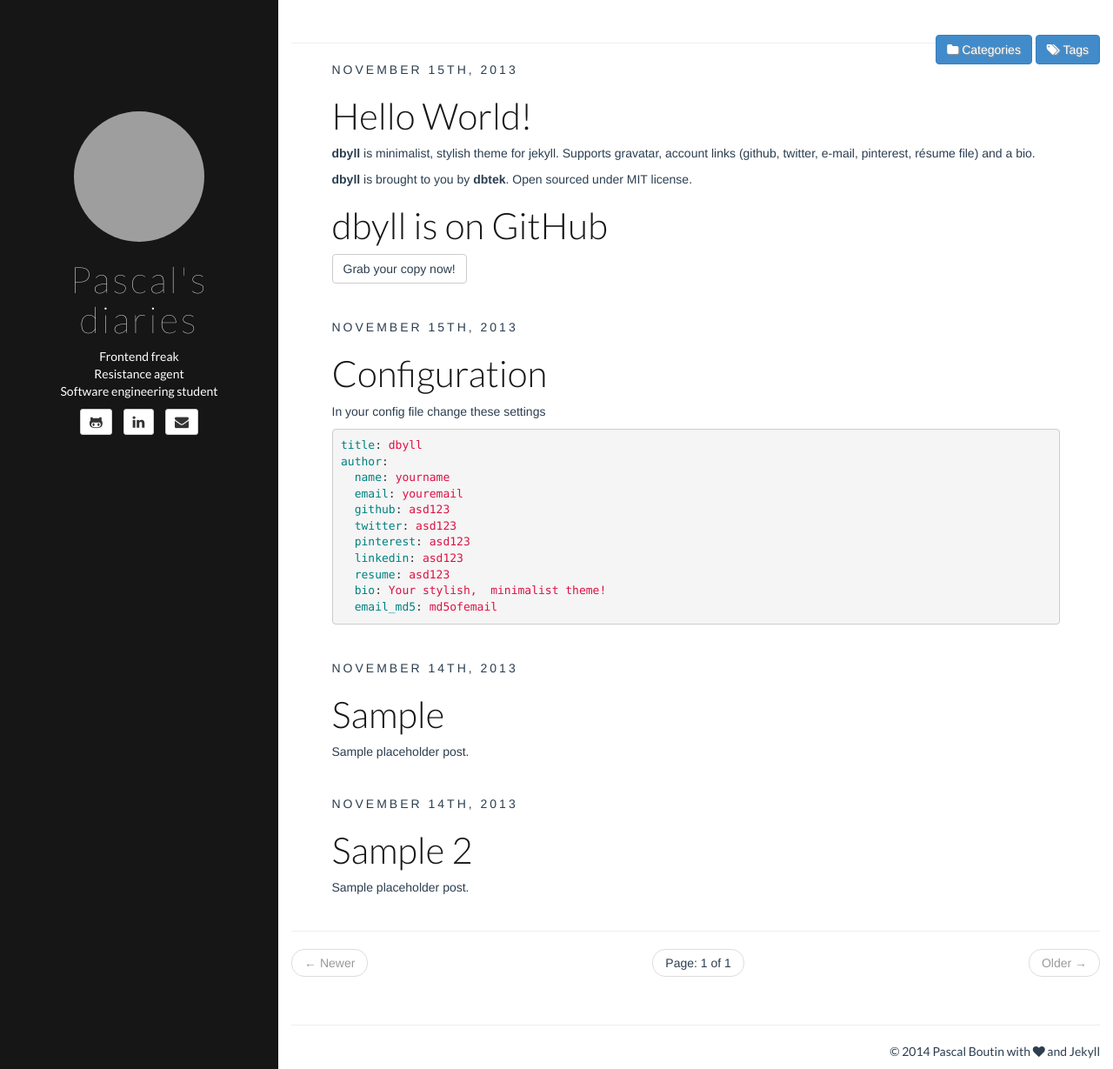
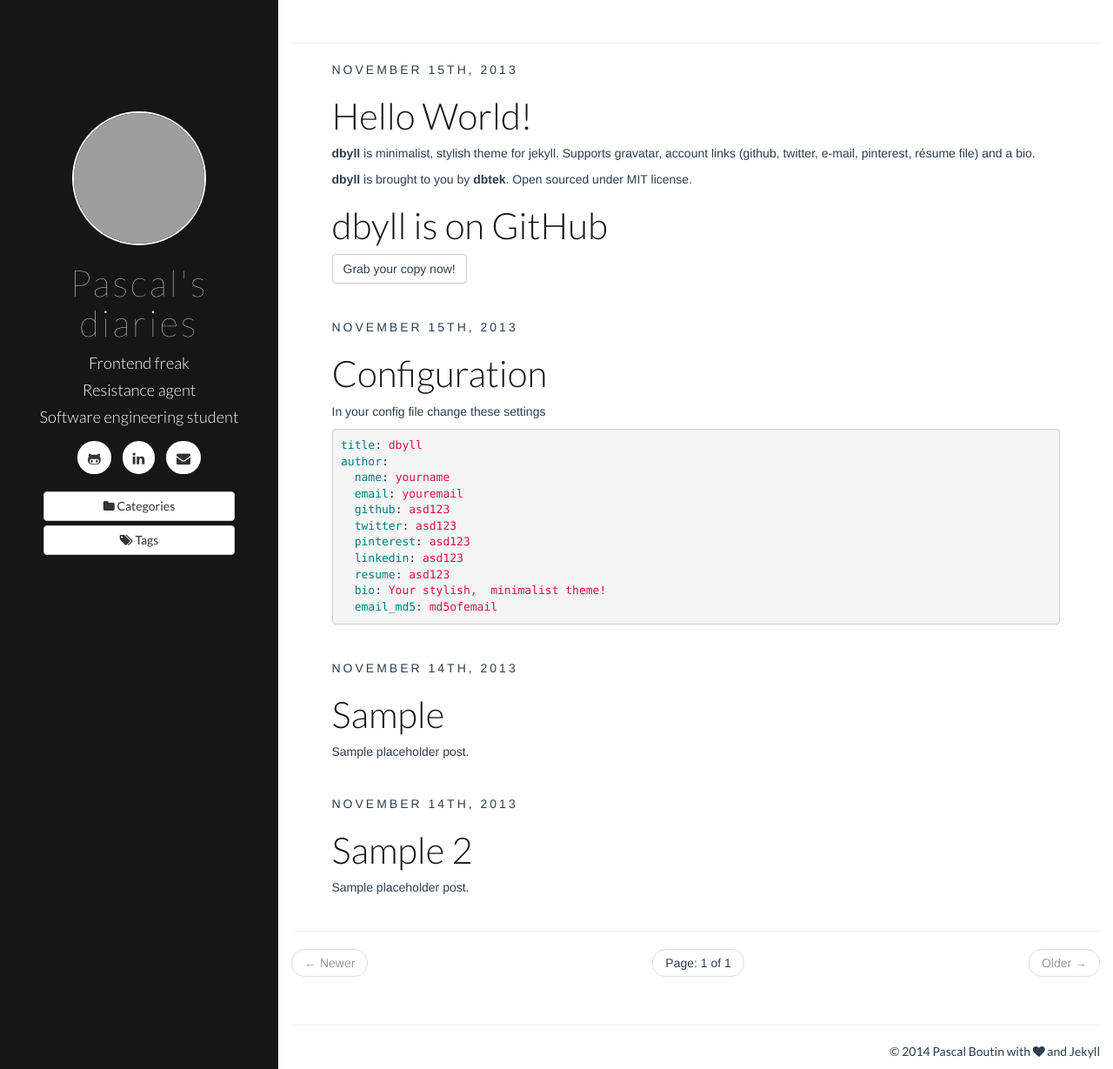
Before and after one commit to pboutin/pboutin.github.io, a Jekyll site: the page built from index.html, in a window 1280 px wide and 1229 px high. Shown: the whole window at 87% size. Built offline with Jekyll 4.4.1, drawn with Linux system fonts in a browser that asks for light colours; the list of posts is cut into pages by our own code; grey boxes are pictures that could not be loaded.

Commit message:
New version of the sidebar, keep movin' :shipit:

```diff
--- a/_includes/page.html
+++ b/_includes/page.html
@@ -1,9 +1,4 @@
 <div class="page-header">
-    <div class="pull-right">
-        <a class="btn btn-primary" href="{{ site.BASE_PATH}}/categories.html"><i class="fa fa-folder"></i> Categories</a>
-        <a class="btn btn-primary" href="{{ site.BASE_PATH}}/tags.html"><i class="fa fa-tags"></i> Tags</a>
-    </div>
-
     <h1>{{ page.title }} {% if page.tagline %} <small>{{ page.tagline }}</small>{% endif %}</h1>
 </div>
 
--- a/_includes/sidebar.html
+++ b/_includes/sidebar.html
@@ -7,7 +7,7 @@
     </h3>
 </header>
 
-<ul class="list-unstyled text-center">
+<ul class="list-unstyled text-center bio">
 	<li>Frontend freak</li>
 	<li>Resistance agent</li>
 	<li>Software engineering student</li>
@@ -38,3 +38,8 @@
 		{% endif %}
 	</ul>
 </div>
+
+<div class="menu">
+	<a class="btn btn-default btn-block" href="{{ site.BASE_PATH}}/categories.html"><i class="fa fa-folder"></i> Categories</a>
+	<a class="btn btn-default btn-block" href="{{ site.BASE_PATH}}/tags.html"><i class="fa fa-tags"></i> Tags</a>
+</div>
--- a/assets/css/style.css
+++ b/assets/css/style.css
@@ -11,6 +11,16 @@ body{
 	padding-top: 10%;
 	background-color: #161616;
 	color: #fff;
+}
+
+.sidebar .bio li {
+    font-weight: 300;
+    font-size: 1.3em;
+    margin-bottom: 5px;
+}
+
+.sidebar img {
+    border: 2px solid white;
 }
 
 .sidebar-header {
@@ -28,6 +38,10 @@ body{
 	color: #fff;
 }
 
+.sidebar div.menu {
+    margin: 0 35px;
+}
+
 a.nav-link {
 	padding-bottom: 5px;
 	padding-top: 7px;
@@ -38,31 +52,23 @@ a.nav-link i{
 }
 a.nav-link:hover { color: #777 }
 
-#contact-list li .fa,
-article .share .btn {
-	-o-transition:color .2s ease-out, background 1s ease-in;
-  -ms-transition:color .2s ease-out, background 1s ease-in;
-  -moz-transition:color .2s ease-out, background 1s ease-in;
-  -webkit-transition:color .2s ease-out, background 1s ease-in;
-  transition:color .2s ease-out, background 1s ease-in;
+#contact-list {
+    margin: 15px 0 20px 0;
 }
-#contact-list li:hover .fa-twitter,
-article .share .twitter:hover {
-	color: #00ACEE;
-	border-color: #00ACEE;
+
+#contact-list li a.btn {
+    height: 38px;
+    border-radius: 19px;
+    line-height: 26px;
+    border: 2px solid #fff;
+    transition: 1s all;
 }
-#contact-list li:hover .fa-linkedin {
-	color: #1D87BD;
+
+#contact-list li a.btn:hover {
+    background-color: #161616;
+    color: #fff;
 }
-#contact-list li:hover .fa-envelope {
-	color: #E93E30;
-}
-#contact-list li:hover .fa-pinterest {
-	color: #CC2127;
-}
-#contact-list li:hover .fa-rss {
-	color: #e74c3c;
-}
+
 article .share .facebook:hover {
 	color: #43609C;
 	border-color: #43609C;
@@ -70,10 +76,6 @@ article .share .facebook:hover {
 article .share .gplus:hover {
 	color: #C13929;
 	border-color: #C13929;
-}
-
-#contact-list-secondary {
-	padding-bottom: 10px;
 }
 
 .page-header {
```
